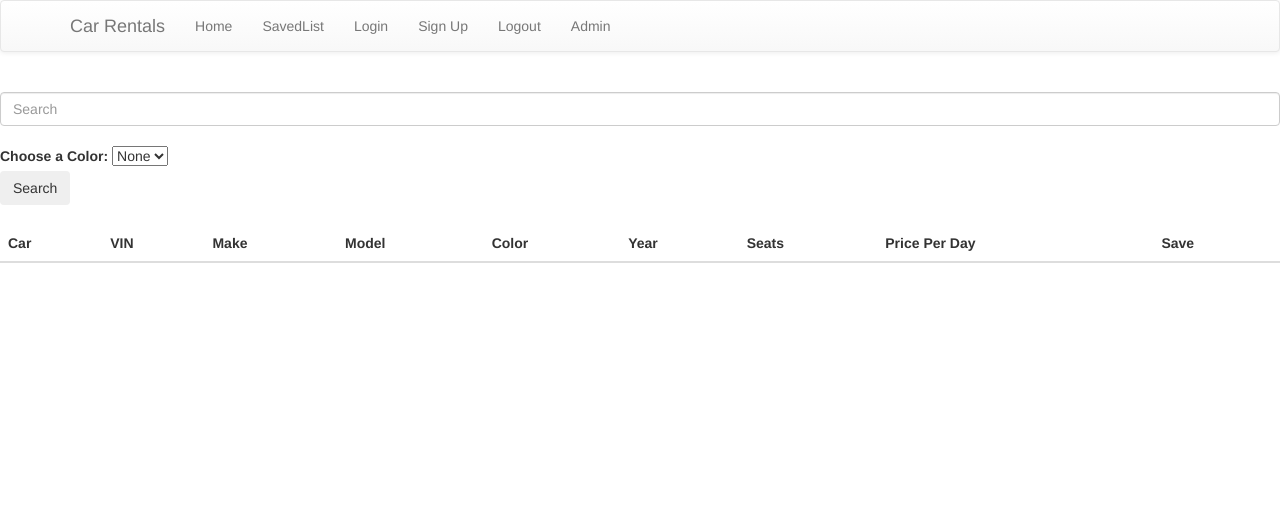
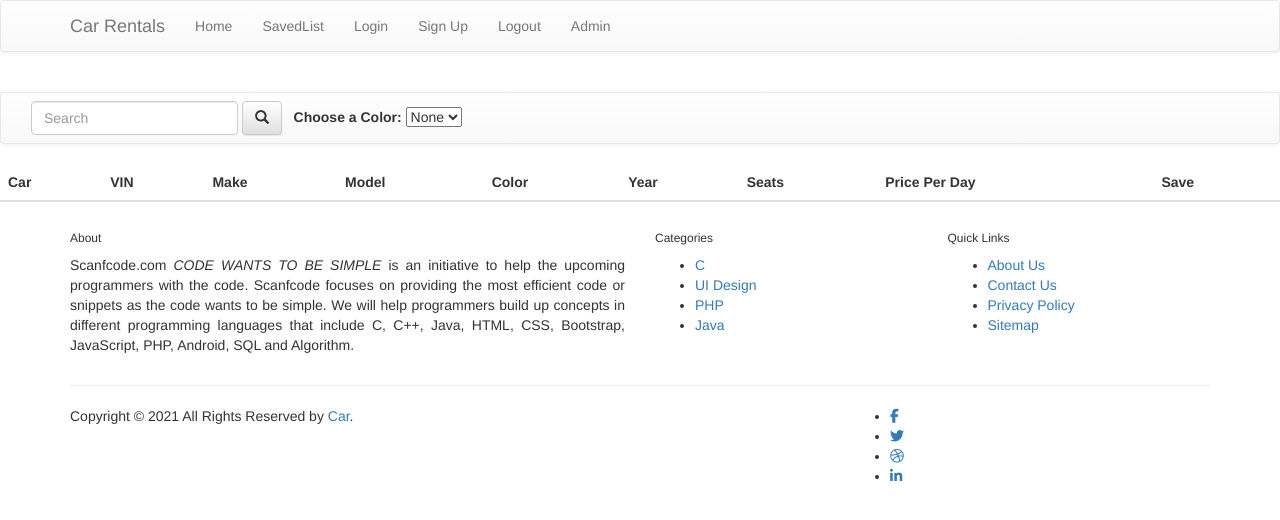
Before and after one commit to ab-khalid/Car-Rental-Project-, a Flask app: page / in a window 1280 px wide. Shown: the top 520 px of the page. Run offline with Flask 2, Linux system fonts and the light colour scheme; data that the repository does not hold is empty; some libraries are stand-ins or nearby versions.

Commit message:
Update index.html
better style

```diff
--- a/templates/index.html
+++ b/templates/index.html
@@ -59,27 +59,30 @@
 
     <br>
 
-    <form class="d-flex" action="/" method="POST">
-        <input class="form-control me-sm-2" type="text" name ="search" id="search" placeholder="Search">
-        <br>
+    <nav class="navbar navbar-default" role="navigation">
+    <!-- Brand and toggle get grouped for better mobile display -->
 
-        <label for="cars">Choose a Color:</label>
+
+    <div class="collapse navbar-collapse" id="navbar-collapse-1">
+
+      <form class="navbar-form navbar-left" role="search" action="/" method="POST">
+        <div class="form-group">
+          <input type="text" class="form-control" placeholder="Search" name ="search" id="search">
+        </div>
+        <button type="submit" class="btn btn-default"><i class="glyphicon glyphicon-search"></i></button>
+
+        <label for="cars">&nbsp;&nbsp;Choose a Color:</label>
         <select name="cars_colors" id="cars_colors">
             <option value="None" selected disabled>None </option>
             {% for color in colors %}
                 <option value="{{color[0]}}">{{color[0]}}</option>
             {% endfor %}
         </select>
+      </form>
 
-        <br>
-        <button class="btn btn-secondary my-2 my-sm-0" type="submit">Search</button>
+    </div><!-- /.navbar-collapse -->
+</nav>
 
-
-
-
-        <br>
-        <br>
-    </form>
     <table class="table table-hover">
         <thead>
         <tr>
@@ -115,6 +118,56 @@
             {% endfor %}
         </tbody>
     </table>
+    <footer class="site-footer">
+      <div class="container">
+        <div class="row">
+          <div class="col-sm-12 col-md-6">
+            <h6>About</h6>
+            <p class="text-justify">Scanfcode.com <i>CODE WANTS TO BE SIMPLE </i> is an initiative  to help the upcoming programmers with the code. Scanfcode focuses on providing the most efficient code or snippets as the code wants to be simple. We will help programmers build up concepts in different programming languages that include C, C++, Java, HTML, CSS, Bootstrap, JavaScript, PHP, Android, SQL and Algorithm.</p>
+          </div>
+
+          <div class="col-xs-6 col-md-3">
+            <h6>Categories</h6>
+            <ul class="footer-links">
+              <li><a href="">C</a></li>
+              <li><a href="">UI Design</a></li>
+              <li><a href="">PHP</a></li>
+              <li><a href="">Java</a></li>
+            </ul>
+          </div>
+
+          <div class="col-xs-6 col-md-3">
+            <h6>Quick Links</h6>
+            <ul class="footer-links">
+              <li><a href="">About Us</a></li>
+              <li><a href="">Contact Us</a></li>
+
+              <li><a href="">Privacy Policy</a></li>
+              <li><a href="">Sitemap</a></li>
+            </ul>
+          </div>
+        </div>
+        <hr>
+      </div>
+      <div class="container">
+        <div class="row">
+          <div class="col-md-8 col-sm-6 col-xs-12">
+            <p class="copyright-text">Copyright &copy; 2021 All Rights Reserved by
+         <a href="#">Car</a>.
+            </p>
+          </div>
+
+          <div class="col-md-4 col-sm-6 col-xs-12">
+            <ul class="social-icons">
+              <li><a class="facebook" href="#"><i class="fa fa-facebook"></i></a></li>
+              <li><a class="twitter" href="#"><i class="fa fa-twitter"></i></a></li>
+              <li><a class="dribbble" href="#"><i class="fa fa-dribbble"></i></a></li>
+              <li><a class="linkedin" href="#"><i class="fa fa-linkedin"></i></a></li>
+            </ul>
+          </div>
+        </div>
+      </div>
+</footer>
 </body>
 
 </html>
```
